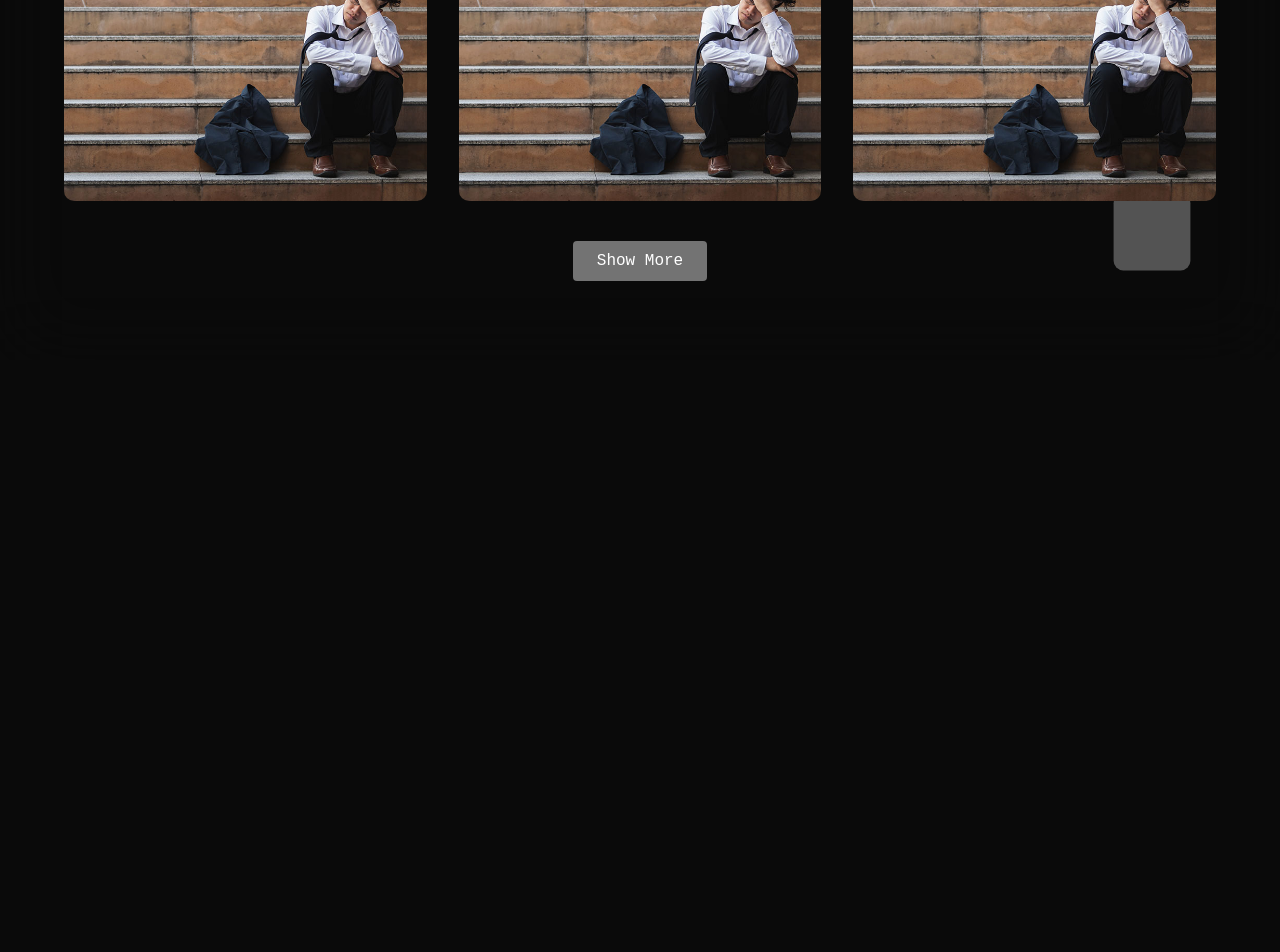
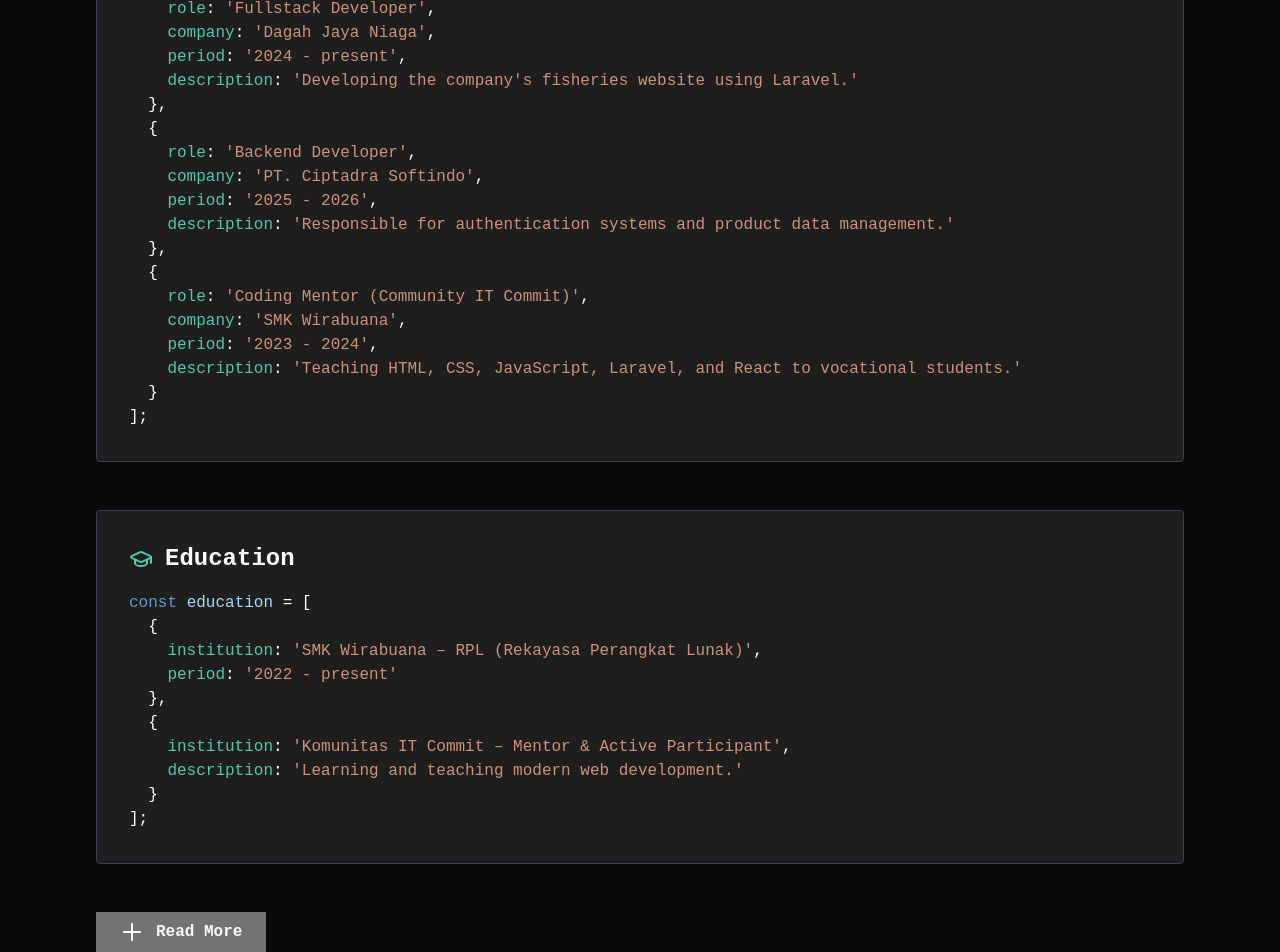
Before and after one commit to ProjectRavel/ProjectRavel-Portofolio, a Next.js app: page / in a window 1280 px wide. Shown: the part 1240-2192 px from the top of the page. Before the commit the page ends 1600 px from the top, so only its background shows below. Built offline with nearby package versions, Linux system fonts and the light colour scheme.

Commit message:
Add About component with experience and education sections

```diff
--- /dev/null
+++ b/components/about.tsx
@@ -0,0 +1,168 @@
+"use client";
+
+import { memo } from "react";
+import { Briefcase, GraduationCap } from "lucide-react";
+import ParticleBackground from "./dustbackground";
+import Link from "next/link"; // Import Link dari next/link
+
+const vscodeColors = {
+  keyword: "text-[#569CD6]",
+  variable: "text-[#9CDCFE]",
+  property: "text-[#4EC9B0]",
+  string: "text-[#CE9178]",
+  comment: "text-[#6A9955]",
+  plain: "text-[#D4D4D4]",
+};
+
+type codeData = Record<string, string | undefined>;
+
+const CodeBlock = memo(function CodeBlock({
+  title,
+  data,
+  icon,
+}: {
+  title: string;
+  data: codeData[];
+  icon?: JSX.Element;
+}) {
+  return (
+    <div className="bg-[#1e1e1e] rounded-xl p-6 sm:p-8 shadow-lg border border-gray-700 transition-transform hover:scale-[1.01]">
+      <div className="flex items-center gap-3 mb-4">
+        {icon}
+        <h3 className="text-2xl font-semibold text-white">{title}</h3>
+      </div>
+      <pre className="text-sm sm:text-base font-mono text-white overflow-x-auto whitespace-pre-wrap break-words max-w-full">
+        <code>
+          <span className={vscodeColors.keyword}>const</span>{" "}
+          <span className={vscodeColors.variable}>{title.toLowerCase()}</span> =
+          [<br />
+          {data.map((item, i) => {
+            const entries = Object.entries(item).filter(
+              ([key]) => key !== undefined
+            );
+            return (
+              <span key={i}>
+                &nbsp;&nbsp;&#123;
+                <br />
+                {entries.map(([key, val], idx) => (
+                  <span key={idx}>
+                    &nbsp;&nbsp;&nbsp;&nbsp;
+                    <span className={vscodeColors.property}>{key}</span>:{" "}
+                    <span className={vscodeColors.string}>
+                      &apos;{val}&apos;
+                    </span>
+                    {idx !== entries.length - 1 ? "," : ""}
+                    <br />
+                  </span>
+                ))}
+                &nbsp;&nbsp;&#125;{i !== data.length - 1 ? "," : ""}
+                <br />
+              </span>
+            );
+          })}
+          ];
+        </code>
+      </pre>
+    </div>
+  );
+});
+
+export default function About() {
+  const experience = [
+    {
+      role: "Fullstack Developer",
+      company: "Dagah Jaya Niaga",
+      period: "2024 - present",
+      description: "Developing the company's fisheries website using Laravel.",
+    },
+    {
+      role: "Backend Developer",
+      company: "PT. Ciptadra Softindo",
+      period: "2025 - 2026",
+      description:
+        "Responsible for authentication systems and product data management.",
+    },
+    {
+      role: "Coding Mentor (Community IT Commit)",
+      company: "SMK Wirabuana",
+      period: "2023 - 2024",
+      description:
+        "Teaching HTML, CSS, JavaScript, Laravel, and React to vocational students.",
+    },
+  ];
+
+  const education = [
+    {
+      institution: "SMK Wirabuana – RPL (Rekayasa Perangkat Lunak)",
+      period: "2022 - present",
+    },
+    {
+      institution: "Komunitas IT Commit – Mentor & Active Participant",
+      description: "Learning and teaching modern web development.",
+    },
+  ];
+
+  return (
+    <>
+      <section className="w-full text-white py-20 relative z-0">
+        <ParticleBackground />
+        <div className="max-w-6xl z-10 mx-auto px-4 sm:px-6 lg:px-8 relative">
+          <div className="text-center mb-6">
+            <h2 className="text-4xl font-bold mb-6">About Me</h2>
+            <p className="text-base sm:text-lg text-muted-foreground max-w-2xl mx-auto mb-6">
+              I&apos;m a dedicated and creative full-stack web developer with a
+              strong passion for building user-friendly, efficient, and
+              impactful web applications. My coding journey began with curiosity
+              and has grown into a professional path fueled by constant learning
+              and real-world project experience.
+            </p>
+          </div>
+
+          <div className="space-y-12">
+            <CodeBlock
+              title="Experience"
+              data={experience}
+              icon={<Briefcase className="text-[#569CD6]" />}
+            />
+            <CodeBlock
+              title="Education"
+              data={education}
+              icon={<GraduationCap className="text-[#4EC9B0]" />}
+            />
+            <Link href="/about" passHref>
+              <span
+                className="
+          inline-flex items-center gap-3
+          bg-[var(--primary)] hover:bg-[var(--secondary)]
+          text-[var(--primary-foreground)]
+          font-semibold py-2 px-6 rounded-lg
+          transition-colors duration-300 shadow-md
+          select-none
+          focus:outline-none focus:ring-2 focus:ring-[var(--primary-foreground)]
+          "
+              >
+                {/* Logo SVG simple */}
+                <svg
+                  xmlns="http://www.w3.org/2000/svg"
+                  className="w-6 h-6"
+                  fill="none"
+                  viewBox="0 0 24 24"
+                  stroke="currentColor"
+                  strokeWidth={2}
+                  aria-hidden="true"
+                >
+                  <path
+                    strokeLinecap="round"
+                    strokeLinejoin="round"
+                    d="M12 4v16m8-8H4"
+                  />
+                </svg>
+                <span>Read More</span>
+              </span>
+            </Link>
+          </div>
+        </div>
+      </section>
+    </>
+  );
+}
```
